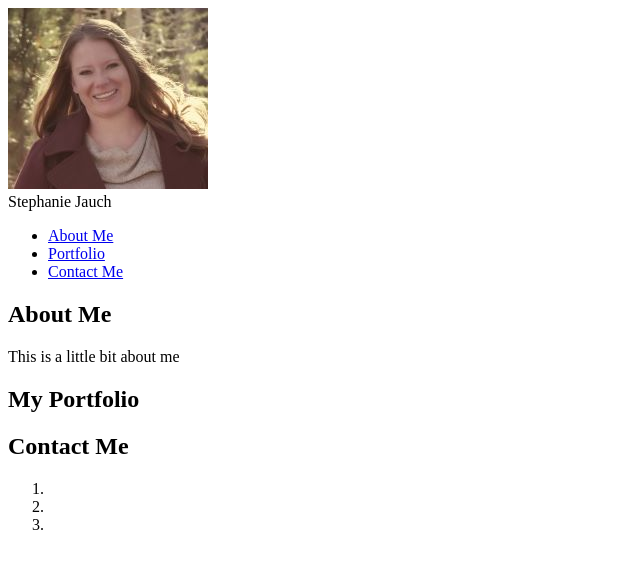
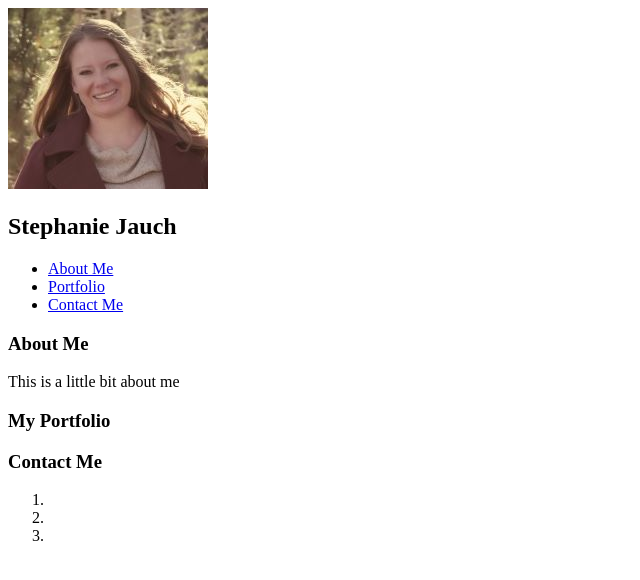
Before and after one commit to SKJauch/StephPortfolio, a plain HTML site: page index.html in a window 1280 px wide. Shown: the whole page, without its empty margins (0-640 px from the left). Drawn offline with Linux system fonts and the light colour scheme.

Commit message:
html style

```diff
--- /dev/null
+++ b/assets/css/styles.css
@@ -0,0 +1,3 @@
+#logo {
+
+}
--- a/index.html
+++ b/index.html
@@ -10,12 +10,13 @@
 <body>
 
     <header>
-        <div id="photo">
-            <img src="assets\imgs\Steph_resize.jpg" alt="Steph Jauch">
-        </div>
-        <div id="logo">Stephanie Jauch</div>
+
 
         <nav id="upNav">
+            <div id="photo">
+                <img src="assets\imgs\Steph_resize.jpg" alt="Steph Jauch">
+                <h1 class="logoName">Stephanie Jauch</h1>
+            </div>
             <ul>
                 <li class="topLink">
                     <a href="#about_me" class="navLink">About Me
@@ -37,16 +38,16 @@
 
     <main>
         <section id="aboutMe" class="section">
-            <h1>About Me <a href="#about_me"></a></h1>
+            <h3>About Me <a href="#about_me"></a></h3>
                 <p>This is a little bit about me</p>
         </section>
 
         <section id="portfolio" class="section">
-            <h1>My Portfolio</h1>
+            <h3>My Portfolio</h3>
         </section>
 
         <section id="ContactMe" class="section">
-            <h1>Contact Me</h1>
+            <h3>Contact Me</h3>
             <ol class="contact">
                 <li class="contactLink">
                     <a href="sjauch21@gmail.com" class="infoLink"></a>
```
